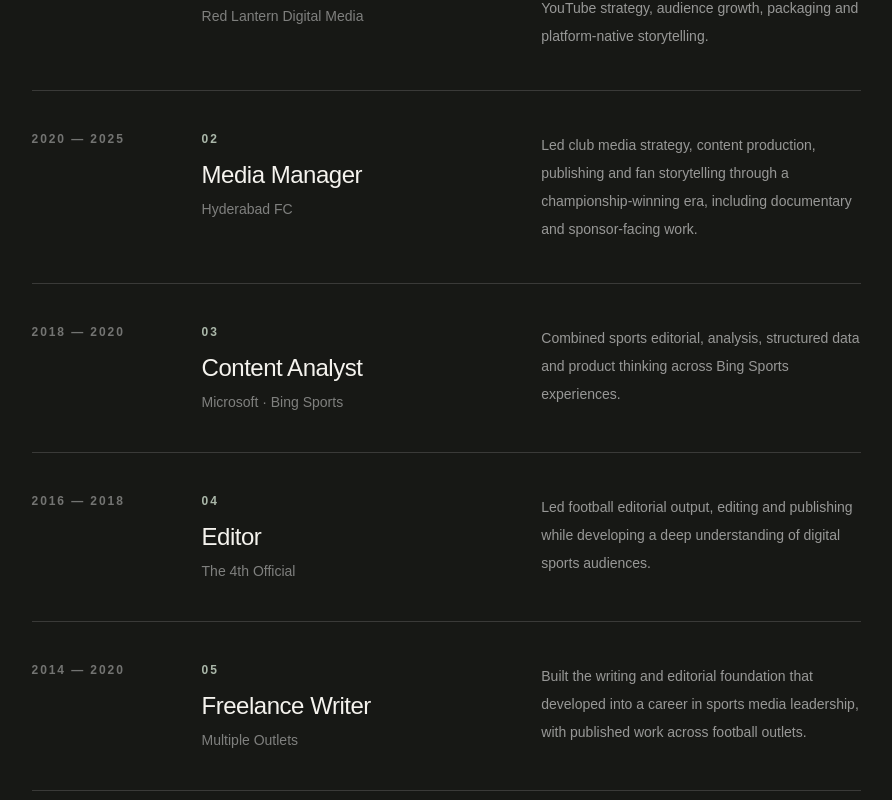
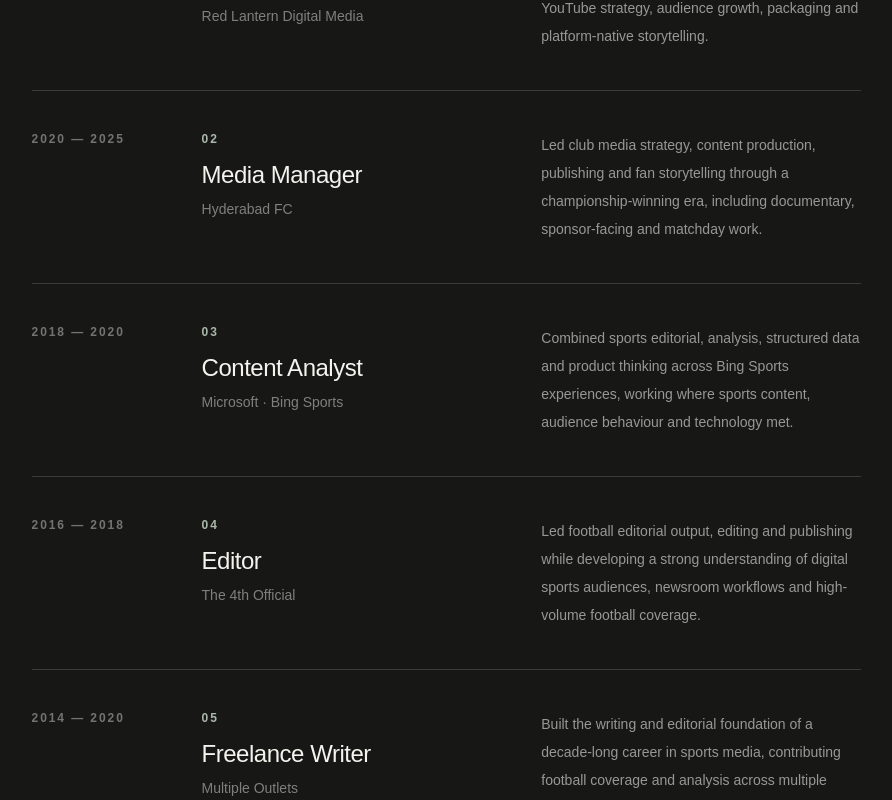
Before and after one commit to AakarshBot/aakars-portfolio-v2, a Next.js app: page / in a window 1280 px wide. Shown: the part 6580-7380 px from the top of the page, without its empty margins (379-1271 px from the left). Built offline with nearby package versions, Linux system fonts and the light colour scheme.

Commit message:
Refine experience section copy to preserve career breadth

```diff
--- a/src/data/portfolio.ts
+++ b/src/data/portfolio.ts
@@ -60,10 +60,10 @@ export const caseStudies: CaseStudy[] = [
 
 export const experience: Experience[] = [
   { period: "2026 — Present", role: "Digital Content Manager", company: "Red Lantern Digital Media", description: "Leading digital sports content and publishing across global football properties, with a focus on YouTube strategy, audience growth, packaging and platform-native storytelling." },
-  { period: "2020 — 2025", role: "Media Manager", company: "Hyderabad FC", description: "Led club media strategy, content production, publishing and fan storytelling through a championship-winning era, including documentary and sponsor-facing work." },
-  { period: "2018 — 2020", role: "Content Analyst", company: "Microsoft · Bing Sports", description: "Combined sports editorial, analysis, structured data and product thinking across Bing Sports experiences." },
-  { period: "2016 — 2018", role: "Editor", company: "The 4th Official", description: "Led football editorial output, editing and publishing while developing a deep understanding of digital sports audiences." },
-  { period: "2014 — 2020", role: "Freelance Writer", company: "Multiple Outlets", description: "Built the writing and editorial foundation that developed into a career in sports media leadership, with published work across football outlets." },
+  { period: "2020 — 2025", role: "Media Manager", company: "Hyderabad FC", description: "Led club media strategy, content production, publishing and fan storytelling through a championship-winning era, including documentary, sponsor-facing and matchday work." },
+  { period: "2018 — 2020", role: "Content Analyst", company: "Microsoft · Bing Sports", description: "Combined sports editorial, analysis, structured data and product thinking across Bing Sports experiences, working where sports content, audience behaviour and technology met." },
+  { period: "2016 — 2018", role: "Editor", company: "The 4th Official", description: "Led football editorial output, editing and publishing while developing a strong understanding of digital sports audiences, newsroom workflows and high-volume football coverage." },
+  { period: "2014 — 2020", role: "Freelance Writer", company: "Multiple Outlets", description: "Built the writing and editorial foundation of a decade-long career in sports media, contributing football coverage and analysis across multiple outlets while developing the craft that later shaped content leadership roles." },
 ];
 
 export const skillGroups = [
```
